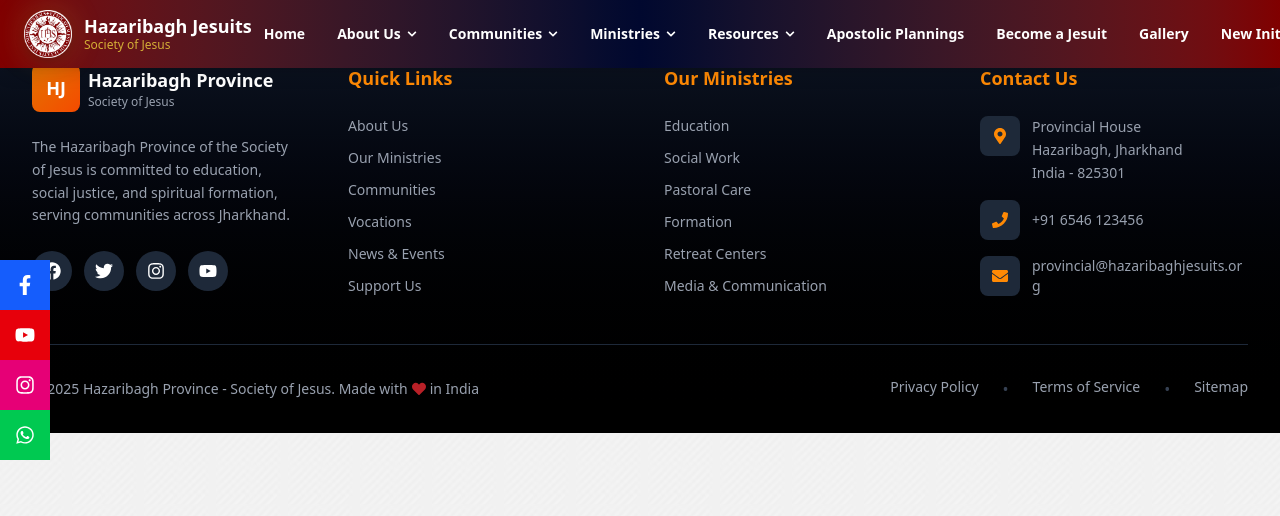
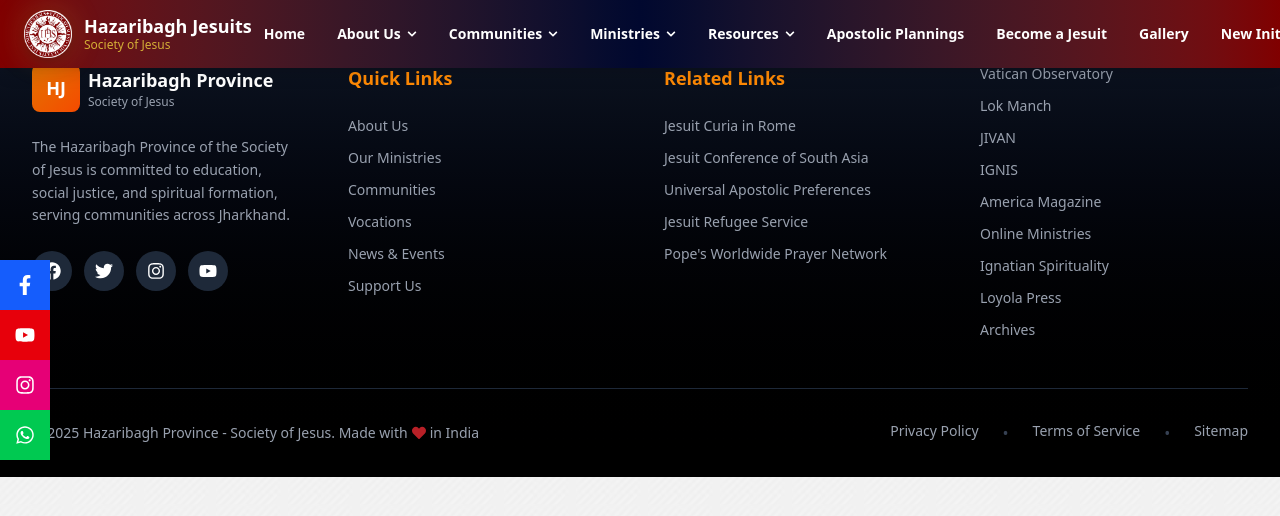
Before and after one commit to TusharAnand303/hazaribagh_jesuits, a React (Vite) app: page /about/foundation in a window 1280 px wide. Shown: the top 516 px of the page. Built offline with nearby package versions, Linux system fonts and the light colour scheme.

Commit message:
add footer section

```diff
--- a/src/components/Footer.jsx
+++ b/src/components/Footer.jsx
@@ -55,15 +55,26 @@
             </ul>
           </div>
 
-          {/* Ministries */}
+          {/* Related Links - Replaced Ministries */}
           <div>
-            <h3 className="text-lg font-bold mb-6 text-orange-400">Our Ministries</h3>
+            <h3 className="text-lg font-bold mb-6 text-orange-400">Related Links</h3>
             <ul className="space-y-3">
-              {['Education', 'Social Work', 'Pastoral Care', 'Formation', 'Retreat Centers', 'Media & Communication'].map((link, idx) => (
+              {[
+                { name: 'Jesuit Curia in Rome', url: 'https://sjcuria.global/en/' },
+                { name: 'Jesuit Conference of South Asia', url: 'https://jcsaweb.org/' },
+                { name: 'Universal Apostolic Preferences', url: 'https://sites.google.com/view/universalpreferences/home' },
+                { name: 'Jesuit Refugee Service', url: 'https://jrs.net/en/jesuit-refugee-service/' },
+                { name: "Pope's Worldwide Prayer Network", url: 'https://www.popesprayer.va/' }
+              ].map((link, idx) => (
                 <li key={idx}>
-                  <a href={`#${link.toLowerCase().replace(/\s+/g, '-')}`} className="text-gray-400 hover:text-orange-400 transition-colors duration-300 text-sm flex items-center group">
+                  <a
+                    href={link.url}
+                    target="_blank"
+                    rel="noopener noreferrer"
+                    className="text-gray-400 hover:text-orange-400 transition-colors duration-300 text-sm flex items-center group break-words"
+                  >
                     <span className="w-0 group-hover:w-2 h-0.5 bg-orange-400 mr-0 group-hover:mr-2 transition-all duration-300"></span>
-                    {link}
+                    {link.name}
                   </a>
                 </li>
               ))}
@@ -72,40 +83,33 @@
 
           {/* Contact Info */}
           <div>
-            <h3 className="text-lg font-bold mb-6 text-orange-400">Contact Us</h3>
-            <div className="space-y-4">
-              <div className="flex items-start group">
-                <div className="w-10 h-10 bg-gray-800 group-hover:bg-orange-600 rounded-lg flex items-center justify-center flex-shrink-0 mr-3 transition-all duration-300">
-                  <FaMapMarkerAlt className="text-orange-400 group-hover:text-white" />
-                </div>
-                <div>
-                  <p className="text-gray-400 text-sm leading-relaxed">
-                    Provincial House<br />
-                    Hazaribagh, Jharkhand<br />
-                    India - 825301
-                  </p>
-                </div>
-              </div>
+            <ul className="space-y-3">
+              {[
+                { name: 'Vatican Observatory', url: 'http://www.vaticanobservatory.va/content/specolavaticana/en.html' },
+                { name: 'Lok Manch', url: 'http://www.hamaralokmanch.net/Default.aspx' },
+                { name: 'JIVAN', url: 'https://jcsaweb.org/resources/publications/jivan/' },
+                { name: 'IGNIS', url: 'https://jcsaweb.org/resources/publications/' },
+                { name: 'America Magazine', url: 'https://www.americamagazine.org/' },
+                { name: 'Online Ministries', url: 'https://onlineministries.creighton.edu/CollaborativeMinistry/online.html' },
+                { name: 'Ignatian Spirituality', url: 'https://www.ignatianspirituality.com/' },
+                { name: 'Loyola Press', url: 'https://www.loyolapress.com/our-catholic-faith/ignatian-spirituality' },
+                { name: 'Archives', url: 'https://jesuitarchives.blogspot.com/' }
+              ].map((link, idx) => (
+                <li key={idx}>
+                  <a
+                    href={link.url}
+                    target="_blank"
+                    rel="noopener noreferrer"
+                    className="text-gray-400 hover:text-orange-400 transition-colors duration-300 text-sm flex items-center group break-words hover:underline"
+                  >
+                    <span className="w-0 group-hover:w-2 h-0.5 bg-orange-400 mr-0 group-hover:mr-2 transition-all duration-300 flex-shrink-0"></span>
+                    {link.name}
+                  </a>
+                </li>
+              ))}
+            </ul>
+          </div>
 
-              <div className="flex items-center group">
-                <div className="w-10 h-10 bg-gray-800 group-hover:bg-orange-600 rounded-lg flex items-center justify-center flex-shrink-0 mr-3 transition-all duration-300">
-                  <FaPhone className="text-orange-400 group-hover:text-white" />
-                </div>
-                <a href="tel:+916546123456" className="text-gray-400 hover:text-orange-400 transition-colors text-sm">
-                  +91 6546 123456
-                </a>
-              </div>
-
-              <div className="flex items-center group">
-                <div className="w-10 h-10 bg-gray-800 group-hover:bg-orange-600 rounded-lg flex items-center justify-center flex-shrink-0 mr-3 transition-all duration-300">
-                  <FaEnvelope className="text-orange-400 group-hover:text-white" />
-                </div>
-                <a href="mailto:provincial@hazaribaghjesuits.org" className="text-gray-400 hover:text-orange-400 transition-colors text-sm break-all">
-                  provincial@hazaribaghjesuits.org
-                </a>
-              </div>
-            </div>
-          </div>
         </div>
 
         {/* Bottom Bar */}
--- a/src/components/HomePageComponents/LatestVideo.jsx
+++ b/src/components/HomePageComponents/LatestVideo.jsx
@@ -1,47 +1,52 @@
-import React from 'react';
+import React, { useState, useEffect } from 'react';
 import { motion } from 'framer-motion';
 import { FiPlay, FiEye, FiCalendar, FiYoutube } from 'react-icons/fi';
 
 const LatestVideo = () => {
-  // Sample video data - Replace with your actual YouTube video IDs
-  const videos = [
-    {
-      id: 1,
-      videoId: 'dQw4w9WgXcQ', // Replace with your YouTube video ID
-      title: 'Hazaribagh Jesuits: A Journey of Faith and Service',
-      description: 'Discover the inspiring story of our mission and the lives we touch across Jharkhand.',
-      duration: '5:32',
-      views: '2.5K',
-      date: '2025-11-20'
-    },
-    {
-      id: 2,
-      videoId: 'dQw4w9WgXcQ', // Replace with your YouTube video ID
-      title: 'Education for All: Building Future Leaders',
-      description: 'See how our schools empower tribal communities through quality education.',
-      duration: '4:15',
-      views: '1.8K',
-      date: '2025-11-15'
-    },
-    {
-      id: 3,
-      videoId: 'dQw4w9WgXcQ', // Replace with your YouTube video ID
-      title: 'Ignatian Spirituality: Finding God in All Things',
-      description: 'Experience the depth of Jesuit spirituality through retreats and prayer.',
-      duration: '6:45',
-      views: '3.2K',
-      date: '2025-11-10'
-    },
-    {
-      id: 4,
-      videoId: 'dQw4w9WgXcQ', // Replace with your YouTube video ID
-      title: 'Community Development: Transforming Lives',
-      description: 'Our social justice initiatives bring hope to marginalized communities.',
-      duration: '7:20',
-      views: '4.1K',
-      date: '2025-11-05'
-    }
+  const [videos, setVideos] = useState([]);
+  const [loading, setLoading] = useState(true);
+
+  // Admin can just add YouTube video URLs here
+  const adminVideoLinks = [
+    'https://youtu.be/Mxz-2RONO7s?si=RGdq6PZAcnlurES0', // Replace with actual video URLs
+    'https://youtu.be/9zB8HvIA9e0?si=Ymckq2r1wucRwPn1',
+    'https://youtu.be/1-MJWYw0iQI?si=fQ2r2ItnlupPBeiO',
+    'https://youtu.be/w3ZmmF3qV5c?si=nqwuRIYh_uLLIGtz'
   ];
+
+  // Extract video ID from YouTube URL
+  const extractVideoId = (url) => {
+    const regExp = /^.*(youtu.be\/|v\/|u\/\w\/|embed\/|watch\?v=|&v=)([^#&?]*).*/;
+    const match = url.match(regExp);
+    return (match && match[2].length === 11) ? match[2] : null;
+  };
+
+  // Process admin links into video data
+  useEffect(() => {
+    const processVideos = async () => {
+      try {
+        const videoData = adminVideoLinks.slice(0, 4).map((url, index) => {
+          const videoId = extractVideoId(url);
+          return {
+            id: index + 1,
+            videoId: videoId || 'dQw4w9WgXcQ', // Fallback
+            title: `Hazaribagh Jesuits Video ${index + 1}`, // Dynamic title
+            description: `Watch our latest video showcasing the mission work of Hazaribagh Jesuits.`,
+            duration: `${Math.floor(Math.random() * 10) + 3}:${Math.floor(Math.random() * 60).toString().padStart(2, '0')}`,
+            views: `${Math.floor(Math.random() * 5) + 1}K`,
+            date: new Date(Date.now() - (index * 86400000 * 2)).toISOString().split('T')[0] // Recent dates
+          };
+        });
+        setVideos(videoData);
+      } catch (error) {
+        console.error('Error processing videos:', error);
+      } finally {
+        setLoading(false);
+      }
+    };
+
+    processVideos();
+  }, []);
 
   // Animation variants
   const containerVariants = {
@@ -78,6 +83,23 @@
       }
     }
   };
+
+  if (loading) {
+    return (
+      <section className="w-full py-16">
+        <div className="max-w-[1600px] mx-auto text-center">
+          <div className="animate-pulse space-y-4">
+            <div className="inline-block w-32 h-8 bg-gray-200 rounded mx-auto mb-8"></div>
+            <div className="grid sm:grid-cols-2 lg:grid-cols-4 gap-6">
+              {[...Array(4)].map((_, i) => (
+                <div key={i} className="bg-gray-200 h-64 rounded-xl animate-pulse"></div>
+              ))}
+            </div>
+          </div>
+        </div>
+      </section>
+    );
+  }
 
   return (
     <section className="w-full py-8 sm:py-12 lg:py-16 px-6 sm:px-12 lg:px-20 xl:px-32">
@@ -132,7 +154,7 @@
                 {/* Video Embed */}
                 <div className="relative w-full aspect-video bg-navy overflow-hidden">
                   <iframe
-                    src={`https://www.youtube.com/embed/${video.videoId}`}
+                    src={`https://www.youtube.com/embed/${video.videoId}?rel=0`}
                     title={video.title}
                     allow="accelerometer; autoplay; clipboard-write; encrypted-media; gyroscope; picture-in-picture"
                     allowFullScreen
@@ -177,7 +199,7 @@
           ))}
         </motion.div>
 
-        {/* Simple Subscribe Button */}
+        {/* Subscribe Button - Updated with your channel */}
         <motion.div
           className="mt-10 sm:mt-12 text-center"
           initial={{ opacity: 0, y: 20 }}
@@ -186,7 +208,7 @@
           transition={{ duration: 0.6, delay: 0.5 }}
         >
           <motion.a
-            href="https://www.youtube.com/@yoursocialhandle" // Replace with your YouTube channel
+            href="https://www.youtube.com/channel/UC42hKatZ9vX_P5UxRZzr67g"
             target="_blank"
             rel="noopener noreferrer"
             whileHover={{ scale: 1.05 }}
```
